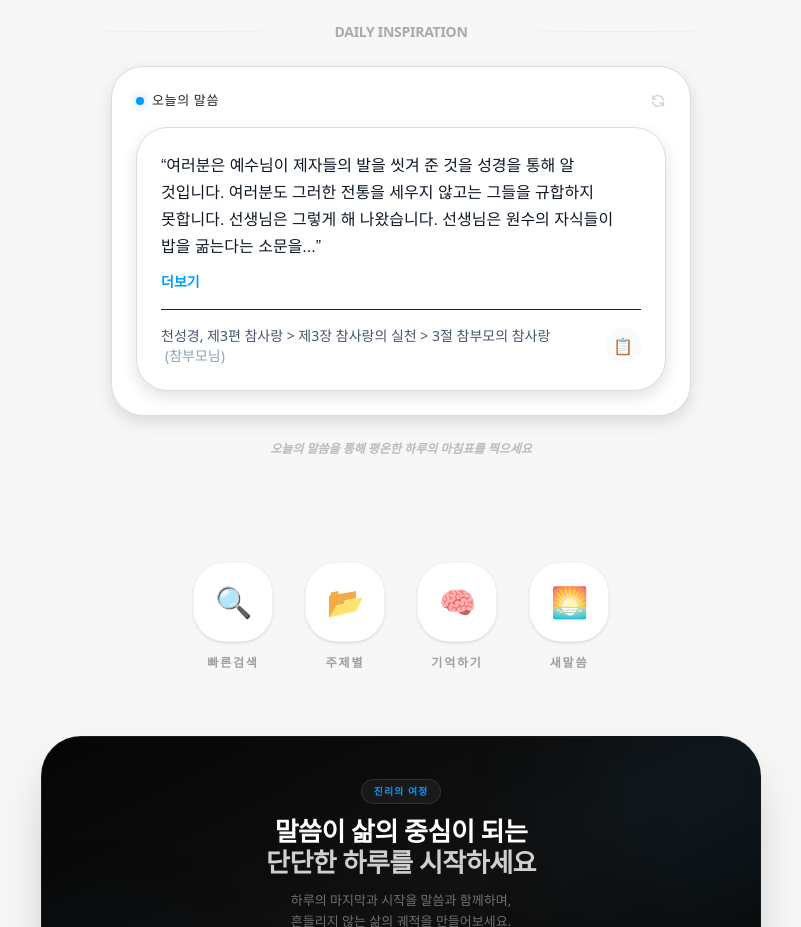
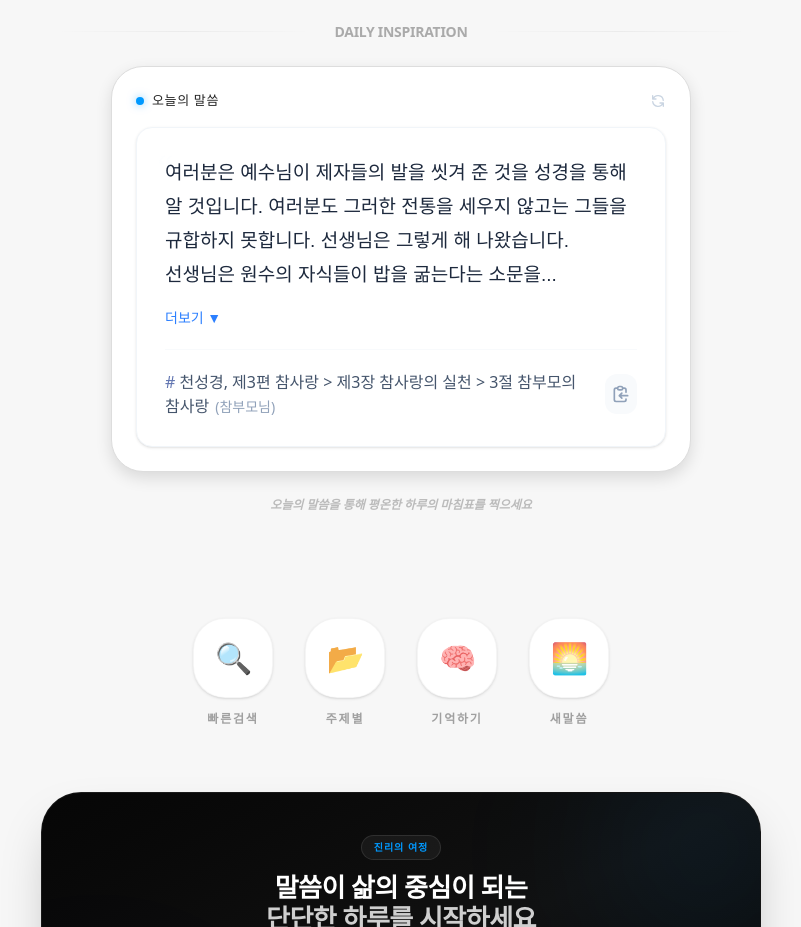
Before and after one commit to PARSA1021/word-meditation-app, a Next.js app: page / in a window 1280 px wide. Shown: the part 1020-1947 px from the top of the page, without its empty margins (239-1040 px from the left). Built offline with nearby package versions, Linux system fonts and the light colour scheme; a web font is replaced by a local one.

Commit message:
20260325_quote_card_page_update

```diff
--- a/components/QuoteCard.tsx
+++ b/components/QuoteCard.tsx
@@ -8,7 +8,7 @@ import { highlightText } from "@/lib/highlight"
 interface QuoteCardProps {
     word: Word
     showCategory?: boolean
-    highlightQuery?: string // ✅ 추가
+    highlightQuery?: string
 }
 
 export default function QuoteCard({
@@ -16,12 +16,11 @@ export default function QuoteCard({
     showCategory = false,
     highlightQuery = ""
 }: QuoteCardProps) {
-
     const [isExpanded, setIsExpanded] = useState(false)
+    const [isCopied, setIsCopied] = useState(false) // 복사 상태 추가
     const MAX_LENGTH = 120
 
     const needsExpansion = word.text.length > MAX_LENGTH
-
     const displayText = !isExpanded && needsExpansion
         ? word.text.slice(0, MAX_LENGTH) + "..."
         : word.text
@@ -30,59 +29,84 @@ export default function QuoteCard({
 
     const copyToClipboard = async () => {
         try {
+            // 수정: 템플릿 리터럴 백틱(`) 적용
             const textToCopy = `"${word.text}"\n- ${word.source} ${word.speaker ? `(${word.speaker})` : ""}`
             await navigator.clipboard.writeText(textToCopy)
-            alert("말씀이 클립보드에 복사되었습니다!")
+
+            // 피드백 애니메이션
+            setIsCopied(true)
+            setTimeout(() => setIsCopied(false), 2000)
         } catch (err) {
             console.error("복사 실패:", err)
         }
     }
 
     return (
-        <div className="airbnb-card bg-white p-6 space-y-4 hover:border-[#0099ff] transition">
+        <div className="group relative bg-white p-5 md:p-7 rounded-2xl border border-slate-100 shadow-sm hover:shadow-md hover:border-blue-200 transition-all duration-300 ease-in-out">
 
-            {/* 말씀 */}
-            <div className="space-y-2">
-                <p className={`${scriptureFont.className} text-[16px] leading-[1.7] text-gray-900 whitespace-pre-line break-keep`}>
-                    “{highlighted}”
-                </p>
+            {/* 상단: 말씀 본문 */}
+            <div className="space-y-3">
+                <div className="relative">
+                    {/* 인용구 장식 (선택 사항) */}
+                    <span className="absolute -top-2 -left-2 text-4xl text-blue-50 opacity-10 font-serif">“</span>
+                    <p className={`${scriptureFont.className} text-[17px] md:text-[19px] leading-[1.8] text-slate-800 whitespace-pre-line break-keep`}>
+                        {highlighted}
+                    </p>
+                </div>
 
                 {needsExpansion && (
                     <button
                         onClick={() => setIsExpanded(!isExpanded)}
-                        className="text-[#0099ff] text-sm font-semibold"
+                        className="text-blue-500 hover:text-blue-700 text-sm font-medium transition-colors inline-flex items-center gap-1"
                     >
-                        {isExpanded ? "접기" : "더보기"}
+                        {isExpanded ? "접기 ▲" : "더보기 ▼"}
                     </button>
                 )}
             </div>
 
-            {/* 하단 */}
-            <div className="flex justify-between items-center border-t pt-4">
+            {/* 구분선 */}
+            <div className="my-5 border-t border-slate-50" />
 
-                <div className="flex items-center gap-3 flex-wrap">
+            {/* 하단: 정보 및 액션 */}
+            <div className="flex flex-col sm:flex-row sm:items-center justify-between gap-4">
 
+                <div className="flex flex-wrap items-center gap-2 md:gap-3">
                     {showCategory && (
-                        <div className="bg-blue-50 px-3 py-1 rounded-full text-xs font-bold text-blue-600">
+                        <span className="bg-blue-50 px-2.5 py-1 rounded-lg text-[11px] font-bold text-blue-600 uppercase tracking-wider">
                             {word.category}
-                        </div>
+                        </span>
                     )}
 
-                    <p className="text-sm text-slate-600">
-                        {highlightText(word.source, highlightQuery)}
+                    <div className="text-sm md:text-base text-slate-600 font-medium">
+                        <span className="text-blue-900/70">#</span> {highlightText(word.source, highlightQuery)}
                         {word.speaker && (
-                            <span className="text-slate-400 ml-1">
+                            <span className="text-slate-400 ml-1.5 font-normal text-sm">
                                 ({highlightText(word.speaker, highlightQuery)})
                             </span>
                         )}
-                    </p>
+                    </div>
                 </div>
 
+                {/* 복사 버튼: 모바일에서 터치 영역 확보 */}
                 <button
                     onClick={copyToClipboard}
-                    className="w-9 h-9 flex items-center justify-center rounded-full bg-slate-50 hover:bg-[#0099ff] hover:text-white transition"
+                    title="복사하기"
+                    className={`
+                        self-end sm:self-center w-10 h-10 flex items-center justify-center rounded-xl transition-all duration-200
+                        ${isCopied
+                            ? "bg-green-500 text-white"
+                            : "bg-slate-50 text-slate-400 hover:bg-blue-500 hover:text-white active:scale-95"}
+                    `}
                 >
-                    📋
+                    {isCopied ? (
+                        <svg xmlns="http://www.w3.org/2000/svg" className="h-5 w-5" fill="none" viewBox="0 0 24 24" stroke="currentColor">
+                            <path strokeLinecap="round" strokeLinejoin="round" strokeWidth={2} d="M5 13l4 4L19 7" />
+                        </svg>
+                    ) : (
+                        <svg xmlns="http://www.w3.org/2000/svg" className="h-5 w-5" fill="none" viewBox="0 0 24 24" stroke="currentColor">
+                            <path strokeLinecap="round" strokeLinejoin="round" strokeWidth={2} d="M8 5H6a2 2 0 00-2 2v12a2 2 0 002 2h10a2 2 0 002-2v-1M8 5a2 2 0 002 2h2a2 2 0 002-2M8 5a2 2 0 012-2h2a2 2 0 012 2m0 0h2a2 2 0 012 2v3m2 4H10m0 0l3-3m-3 3l3 3" />
+                        </svg>
+                    )}
                 </button>
 
             </div>
```
